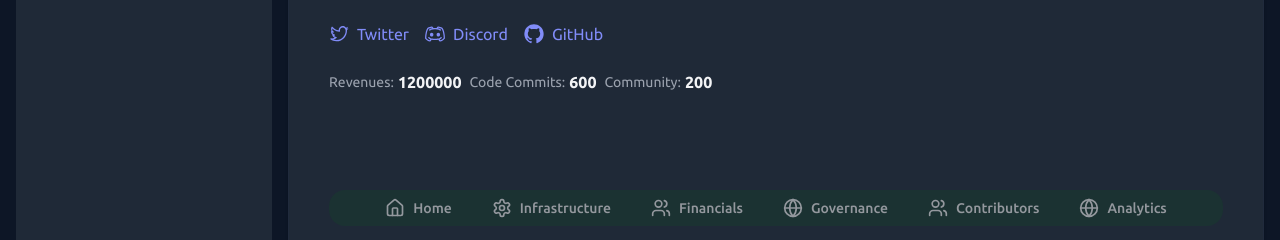
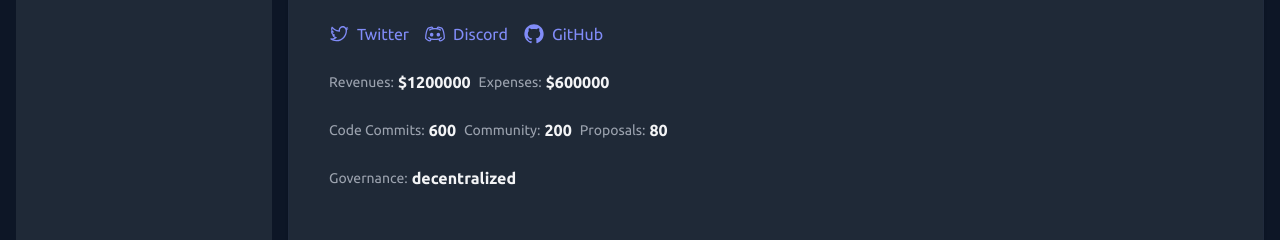
Before and after one commit to nextnet-works/marketing, a React (Vite) app: page /market/2 in a window 1280 px wide. Shown: the part 478-718 px from the top of the page. Built offline with nearby package versions, Linux system fonts and the light colour scheme.

Commit message:
added more data to the dash board

```diff
--- a/src/components/dao/Stats.tsx
+++ b/src/components/dao/Stats.tsx
@@ -63,9 +63,19 @@ export const Stats = ({ daoId }: StatsProps) => {
               Revenues:
             </div>
             <div className="font-semibold text-gray-900 dark:text-gray-100">
-              {dao.revenues}
+              ${dao.revenues}
             </div>
           </div>
+          <div className="flex items-center justify-between gap-1">
+            <div className="text-sm text-gray-600 dark:text-gray-400">
+              Expenses:
+            </div>
+            <div className="font-semibold text-gray-900 dark:text-gray-100">
+              ${dao.expenses}
+            </div>
+          </div>
+        </div>
+        <div className="mt-6 flex flex-wrap gap-2">
           <div className="flex items-center justify-between gap-1">
             <div className="text-sm text-gray-600 dark:text-gray-400">
               Code Commits:
@@ -82,6 +92,24 @@ export const Stats = ({ daoId }: StatsProps) => {
               {dao.contributors}
             </div>
           </div>
+          <div className="flex items-center justify-between gap-1">
+            <div className="text-sm text-gray-600 dark:text-gray-400">
+              Proposals:
+            </div>
+            <div className="font-semibold text-gray-900 dark:text-gray-100">
+              {dao.proposals}
+            </div>
+          </div>
+        </div>
+        <div className="mt-6 flex flex-wrap gap-2">
+          <div className="flex items-center justify-between gap-1">
+            <div className="text-sm text-gray-600 dark:text-gray-400">
+              Governance:
+            </div>
+            <div className="font-semibold text-gray-900 dark:text-gray-100">
+              {dao.governance}
+            </div>
+          </div>
         </div>
       </div>
       <div>
```
